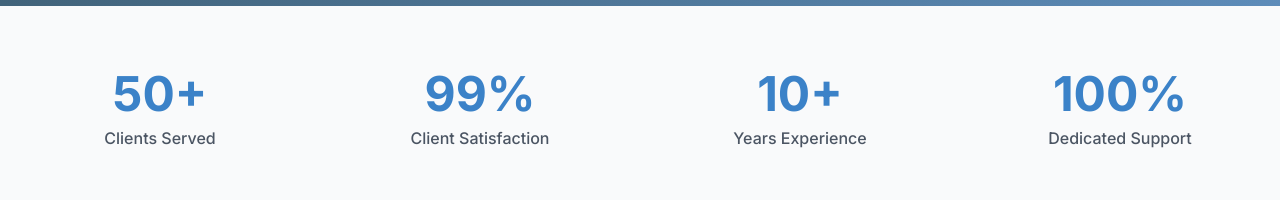
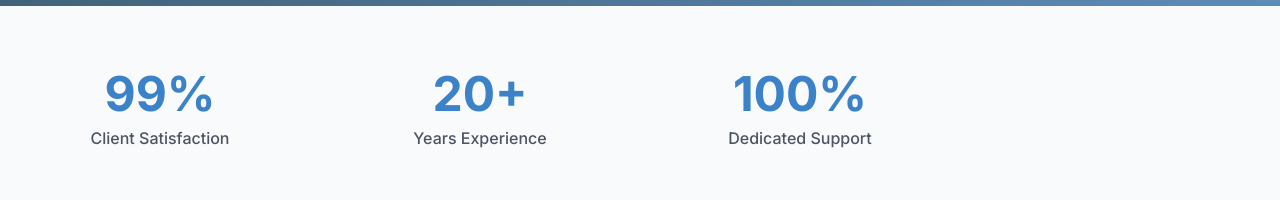
Before and after one commit to ArinDig/arindigital.com, a Next.js app: page / in a window 1280 px wide. Shown: the part 588-788 px from the top of the page. Built offline with nearby package versions, Linux system fonts and the light colour scheme; grey boxes are pictures that could not be loaded.

Commit message:
Update client statistics in homepage: change years of experience to '20+' and remove '50+' clients served

```diff
--- a/app/page.tsx
+++ b/app/page.tsx
@@ -26,9 +26,8 @@ export default function Home() {
   ]
 
   const stats = [
-    { number: '50+', label: 'Clients Served' },
     { number: '99%', label: 'Client Satisfaction' },
-    { number: '10+', label: 'Years Experience' },
+    { number: '20+', label: 'Years Experience' },
     { number: '100%', label: 'Dedicated Support' },
   ]
 
```
